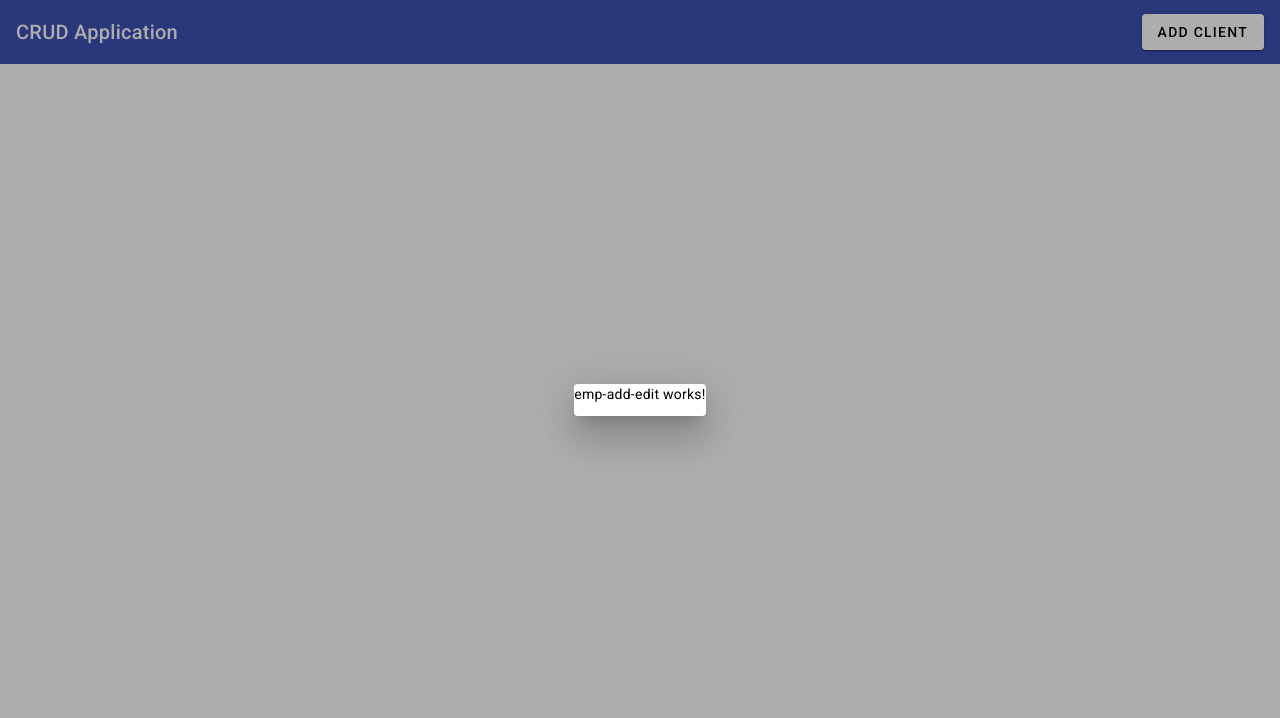
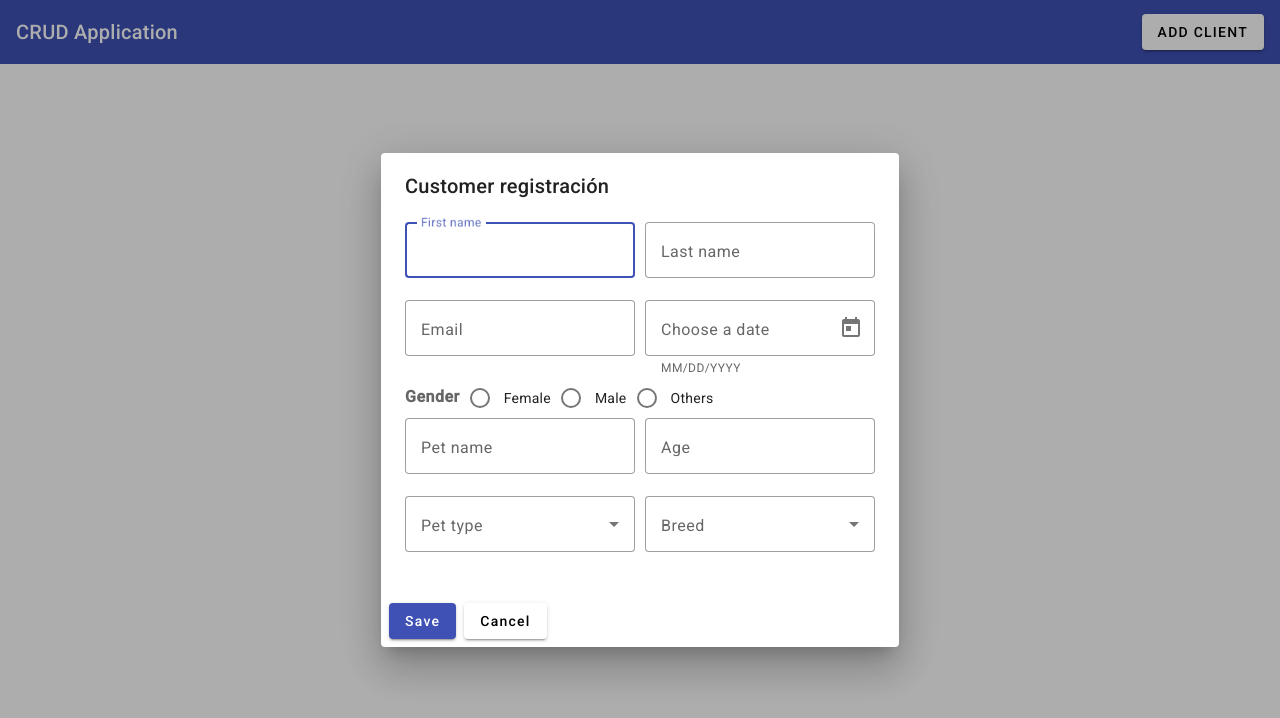
Before and after one commit to Lauhs0402/angularCRUD, an Angular app: page / in a window 1280 px wide. Both pictures are taken after a click on the button "ADD CLIENT". Shown: the top 718 px of the page. Built offline with nearby package versions, Linux system fonts and the light colour scheme.

Commit message:
adding changes in mat-form.field (width) and in input design

```diff
--- a/src/app/emp-add-edit/emp-add-edit.component.html
+++ b/src/app/emp-add-edit/emp-add-edit.component.html
@@ -1 +1,65 @@
-<p>emp-add-edit works!</p>
+<div mat-dialog-title>Customer registración</div>
+<div mat-dialog-content class="content">
+    <div class="row">
+        <mat-form-field appearance="outline">
+            <mat-label>First name</mat-label>
+            <input matInput placeholder="Ex. Amelia">
+        </mat-form-field>
+        <mat-form-field appearance="outline">
+            <mat-label>Last name</mat-label>
+            <input matInput placeholder="Ex. James">
+        </mat-form-field>
+    </div>
+    <div class="row">
+        <mat-form-field appearance="outline">
+            <mat-label>Email</mat-label>
+            <input matInput placeholder="Ex. Amelia">
+        </mat-form-field>
+        <mat-form-field appearance="outline">
+            <mat-label>Choose a date</mat-label>
+            <input matInput [matDatepicker]="picker">
+            <mat-hint>MM/DD/YYYY</mat-hint>
+            <mat-datepicker-toggle matIconSuffix [for]="picker"></mat-datepicker-toggle>
+            <mat-datepicker #picker></mat-datepicker>
+          </mat-form-field>
+    </div>
+    <div class="row">
+        <mat-radio-group aria-label="Select an option">
+            <mat-label><b>Gender</b></mat-label>
+            <mat-radio-button value="female">Female</mat-radio-button>
+            <mat-radio-button value="male">Male</mat-radio-button>
+            <mat-radio-button value="other">Others</mat-radio-button>
+          </mat-radio-group>
+    </div>
+    <div class="row">
+        <mat-form-field appearance="outline">
+            <mat-label>Pet name</mat-label>
+            <input matInput placeholder="Ex. Toto">
+        </mat-form-field>
+        <mat-form-field appearance="outline">
+            <mat-label>Age</mat-label>
+            <input matInput placeholder="">
+        </mat-form-field>
+
+    </div>
+    <div class="row">
+        <mat-form-field appearance="outline">
+            <mat-label>Pet type</mat-label>
+            <mat-select>
+              <mat-option >
+              </mat-option>
+            </mat-select>
+          </mat-form-field>
+          <mat-form-field appearance="outline">
+            <mat-label>Breed</mat-label>
+            <mat-select>
+              <mat-option >
+              </mat-option>
+            </mat-select>
+          </mat-form-field>
+    </div>
+</div>
+<div mat-dialog-actions>
+    <button mat-raised-button color="primary">Save</button>
+    <button mat-raised-button>Cancel</button>
+</div>
--- a/src/app/emp-add-edit/emp-add-edit.component.scss
+++ b/src/app/emp-add-edit/emp-add-edit.component.scss
@@ -0,0 +1,12 @@
+.content{
+    padding-top: 10px;
+}
+
+.row {
+    display: flex;
+    gap: 10px;
+
+    mat-form-field{
+        width: 100%;
+    }
+}
```
